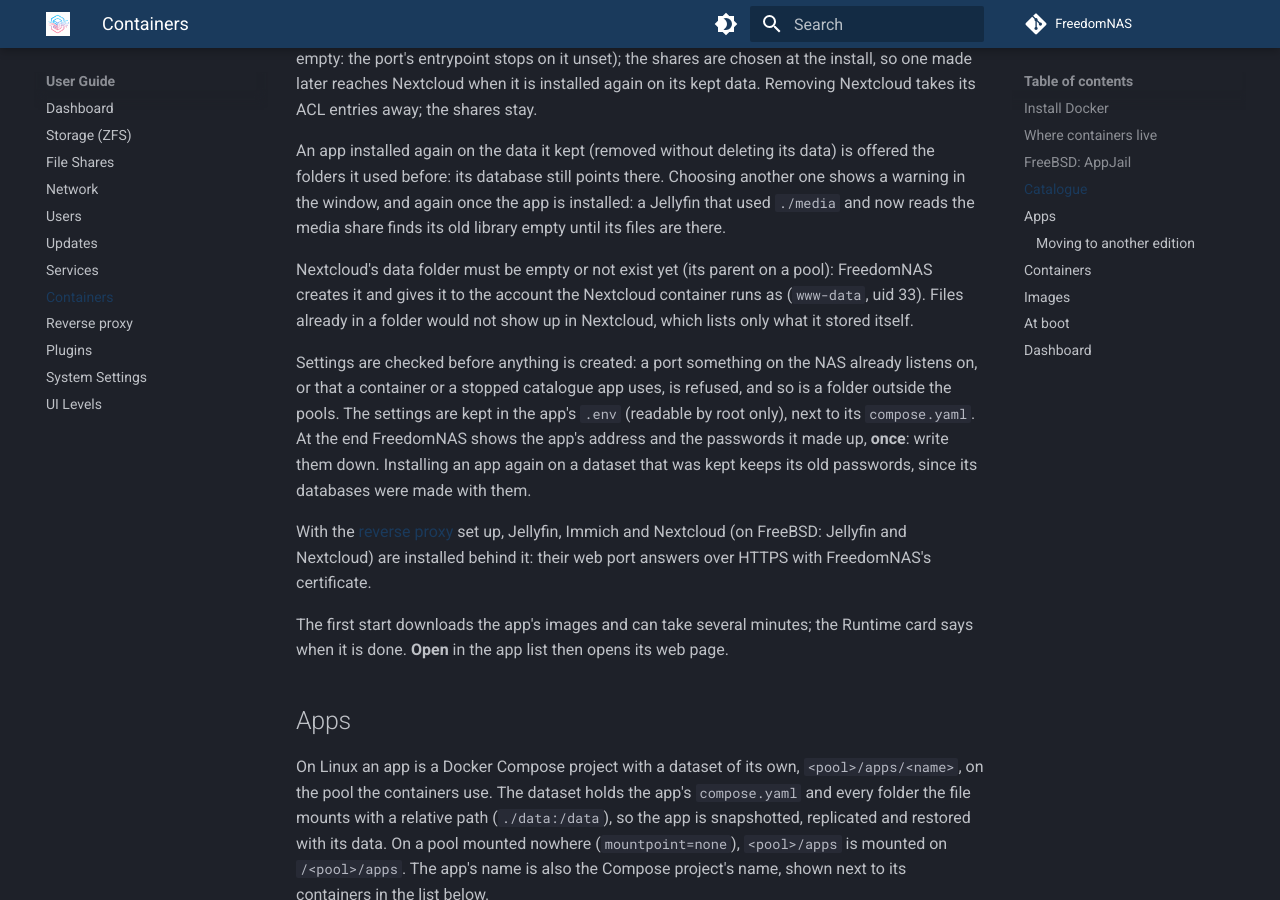
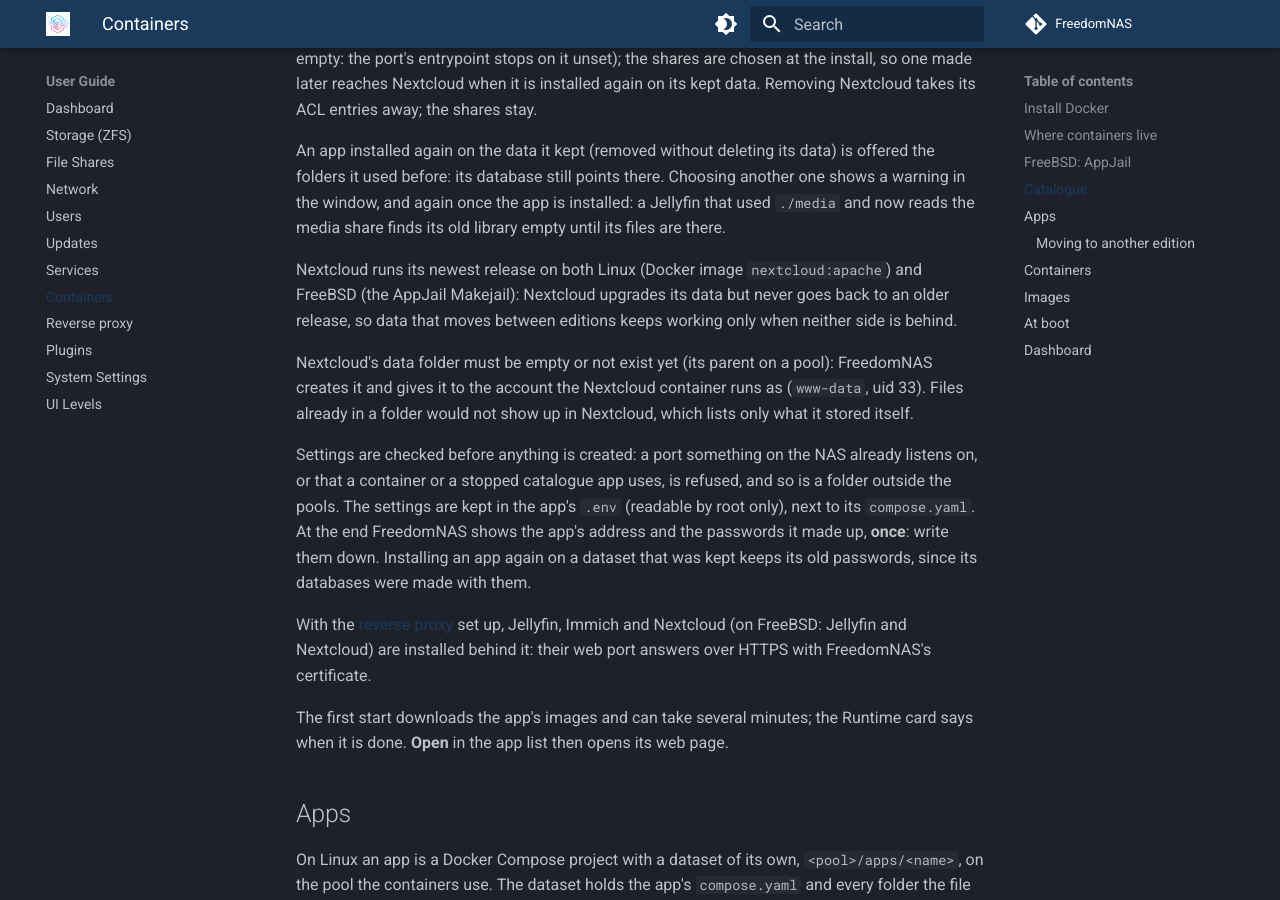
Before and after one commit to FreedomNAS/freedomnas-docs, an MkDocs documentation site: the page built from docs/user-guide/containers.md, in a window 1280 px wide and 900 px high, scrolled down 5505 px. Built offline with MkDocs 1.6.1 and Material for MkDocs 9.7.7, drawn with Linux system fonts in a browser that asks for light colours.

Commit message:
Document Nextcloud's release on both editions

```diff
--- a/docs/user-guide/containers.md
+++ b/docs/user-guide/containers.md
@@ -237,6 +237,11 @@ there. Choosing another one shows a warning in the window, and again once the
 app is installed: a Jellyfin that used `./media` and now reads the media
 share finds its old library empty until its files are there.
 
+Nextcloud runs its newest release on both Linux (Docker image
+`nextcloud:apache`) and FreeBSD (the AppJail Makejail): Nextcloud upgrades
+its data but never goes back to an older release, so data that moves between
+editions keeps working only when neither side is behind.
+
 Nextcloud's data folder must be empty or not exist yet (its parent on a
 pool): FreedomNAS creates it and gives it to the account the Nextcloud
 container runs as (`www-data`, uid 33). Files already in a folder would not
```
